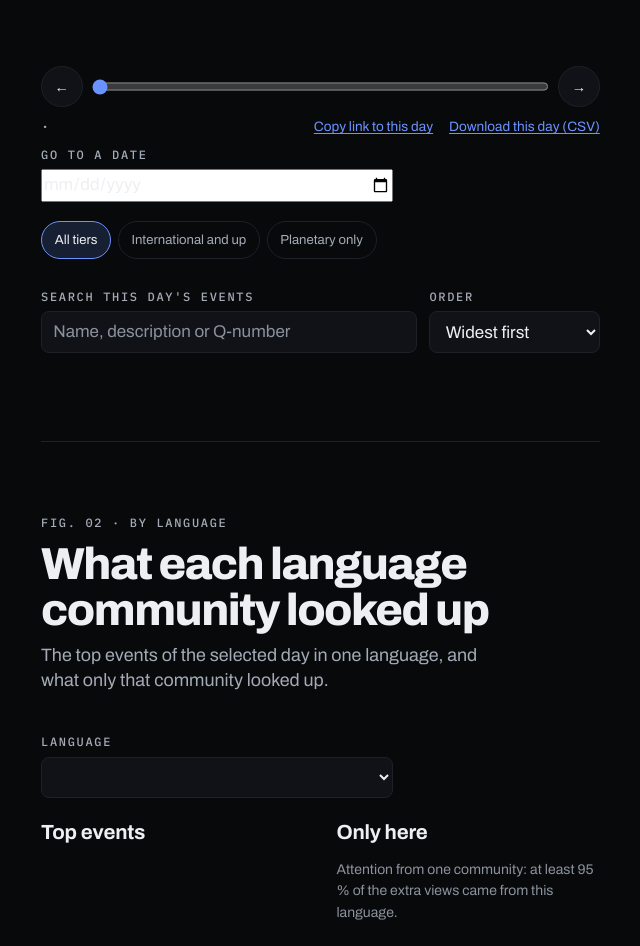
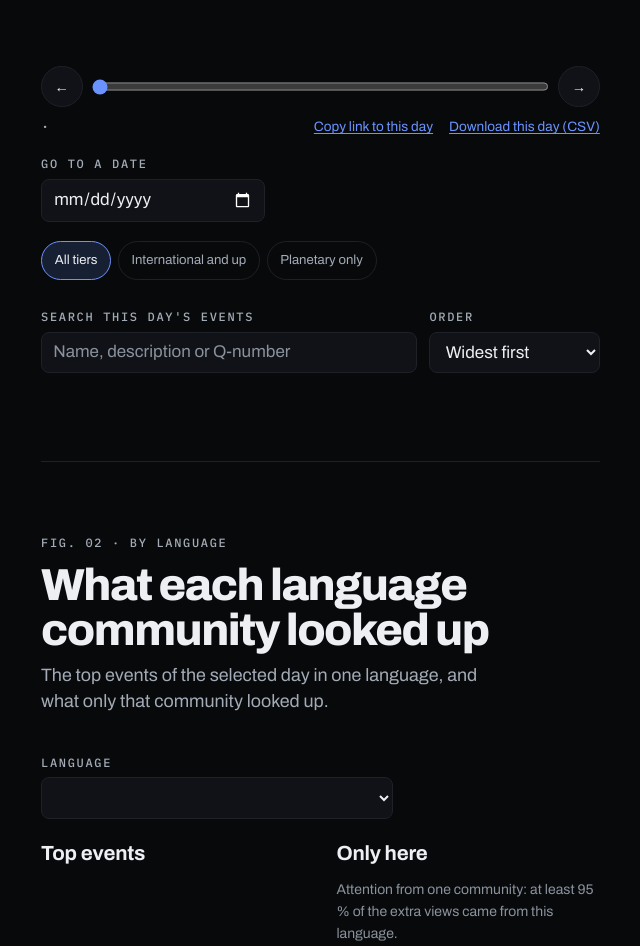
Before and after one commit to Sbaiii/looked-up, a website with bundled scripts: page app/index.html in a window 1280 px wide. Shown: the part 1130-2076 px from the top of the page, without its empty margins (7-647 px from the left). Built offline with nearby package versions, Linux system fonts and the light colour scheme; no server answers.

Commit message:
feat(app): style the date field to match the other fields, in both themes

```diff
--- a/app/styles.css
+++ b/app/styles.css
@@ -413,3 +413,9 @@ body { padding-bottom: calc(3.3rem + env(safe-area-inset-bottom)); }
 .spread thead th { position: sticky; top: 0; background: var(--paper); color: var(--muted); font-weight: 500; }
 .spread td { font-family: var(--mono); font-variant-numeric: tabular-nums; }
 .scrubber__links { display: flex; flex-wrap: wrap; gap: 0 1rem; }
+.pick { margin: 0.6rem 0 0.2rem; max-width: 14rem; }
+input[type='date'] {
+    min-height: 2.6rem; padding: 0.4rem 0.7rem; border-radius: 8px; border: 1px solid var(--rule);
+    background: var(--paper-2); color-scheme: dark;
+}
+:root[data-theme='light'] input[type='date'] { color-scheme: light; }
```
